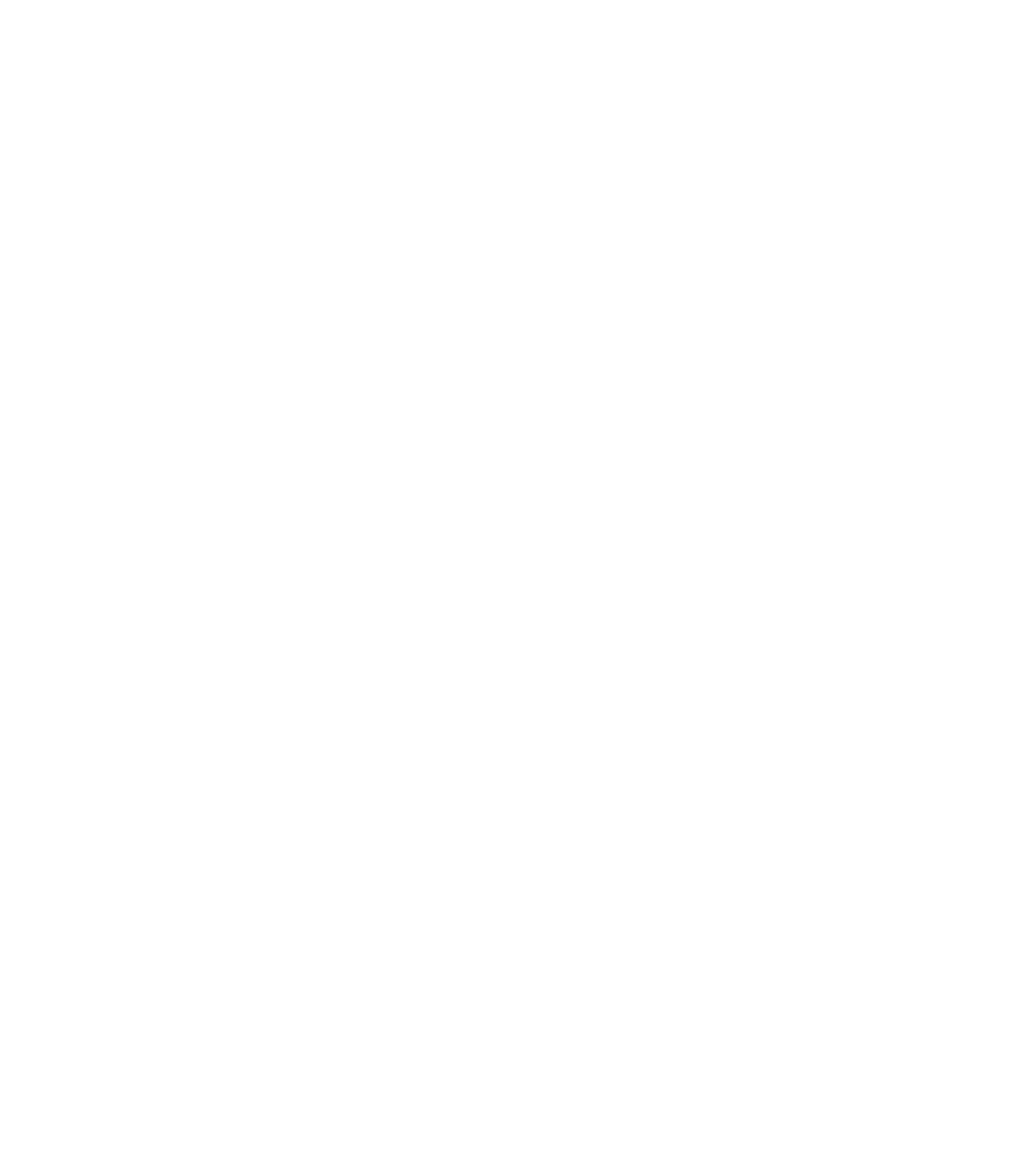
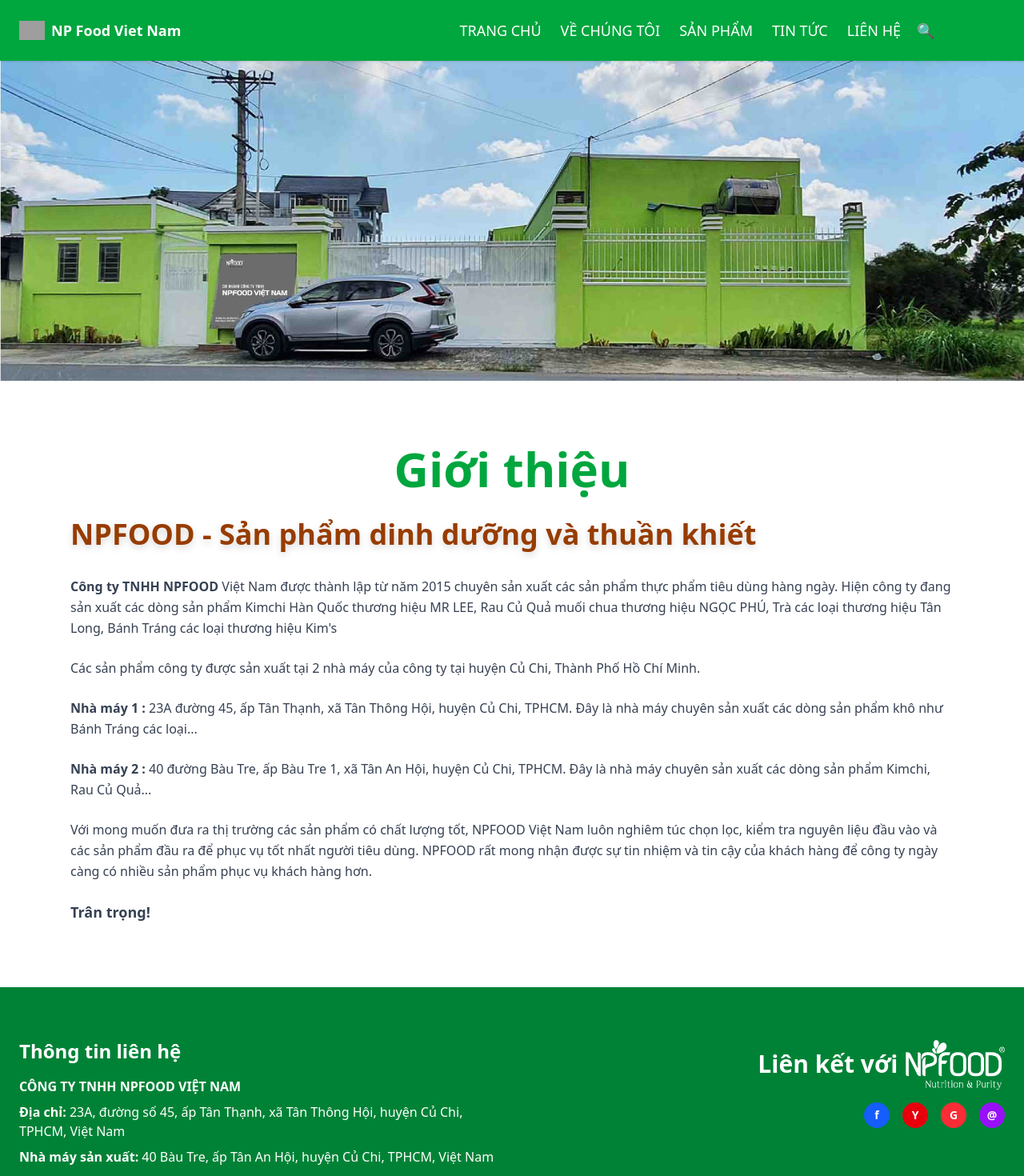
Before and after one commit to DuyThanhDev/Halu_DH, a React (Vite) app in the folder halu/: page /about in a window 1280 px wide. Before the commit this address had no page. Shown: the top 1470 px of the page at 80% size. Before the commit the page ends 800 px from the top, so only its background shows below. Built offline with nearby package versions, Linux system fonts and the light colour scheme; grey boxes are pictures that could not be loaded.

Commit message:
push about

```diff
--- a/halu/src/App.tsx
+++ b/halu/src/App.tsx
@@ -1,5 +1,7 @@
 import { Route, BrowserRouter as Router, Routes } from "react-router-dom";
-import Home from "./page/home/home";
+
+import Home from "./page/home/Home";
+import About from "./page/about/About";
 
 function App() {
   return (
@@ -7,6 +9,8 @@
       <div className="App">
         <Routes>
           <Route path="/" element={<Home />} />
+          <Route path="/about" element={<About />} />
+
         </Routes>
       </div>
     </Router>
--- a/halu/src/components/Header.tsx
+++ b/halu/src/components/Header.tsx
@@ -23,19 +23,19 @@
         </a>
       </div>
       <nav className="hidden md:flex items-center gap-0 text-lg font-medium mr-20">
-        <a href="#" className="text-white hover:text-green-200 px-2">
+        <a href="#" className="text-white hover:text-green-200 px-3">
           TRANG CHỦ
         </a>
-        <a href="#" className="text-white hover:text-green-200 px-2">
+        <a href="#" className="text-white hover:text-green-200 px-3">
           VỀ CHÚNG TÔI
         </a>
-        <a href="#" className="text-white hover:text-green-200 px-2">
+        <a href="#" className="text-white hover:text-green-200 px-3">
           SẢN PHẨM
         </a>
-        <a href="#" className="text-white hover:text-green-200 px-2">
+        <a href="#" className="text-white hover:text-green-200 px-3">
           TIN TỨC
         </a>
-        <a href="#" className="text-white hover:text-green-200 px-2">
+        <a href="#" className="text-white hover:text-green-200 px-3">
           LIÊN HỆ
         </a>
         <div className="flex items-center gap-4">
--- a/halu/src/page/about/About.tsx
+++ b/halu/src/page/about/About.tsx
@@ -0,0 +1,80 @@
+import type React from "react";
+import Footer from "../../components/Footer";
+import Header from "../../components/Header";
+
+const About: React.FC = () => {
+  return (
+    <div className="flex flex-col min-h-screen">
+      {/* Header */}
+      <Header />
+
+      {/* Hero Section with Background Image */}
+      <section className="relative w-full h-[400px] overflow-hidden">
+        <img
+          src="/src/assets/cong-cong-ty2.jpg"
+          alt="NPFOOD Company"
+          className="absolute inset-0 w-full h-full object-cover z-0"
+        />
+      </section>
+
+      {/* Content Section */}
+      <section className="py-12 md:py-20 bg-white">
+        <div className="container mx-auto px-4 md:px-6 max-w-6xl">
+          <div className="space-y-8">
+            <h1 className="text-4xl md:text-6xl font-bold text-center text-green-600">
+              Giới thiệu
+            </h1>
+            <h4 className="text-3xl md:text-4xl font-bold text-amber-800 mb-8 drop-shadow-lg">
+              NPFOOD - Sản phẩm dinh dưỡng và thuần khiết
+            </h4>
+
+            <div className="space-y-6 text-gray-700 leading-relaxed">
+              <p>
+                <span className="font-semibold">Công ty TNHH NPFOOD</span> Việt
+                Nam được thành lập từ năm 2015 chuyên sản xuất các sản phẩm thực
+                phẩm tiêu dùng hàng ngày. Hiện công ty đang sản xuất các dòng
+                sản phẩm Kimchi Hàn Quốc thương hiệu MR LEE, Rau Củ Quả muối
+                chua thương hiệu NGỌC PHÚ, Trà các loại thương hiệu Tân Long,
+                Bánh Tráng các loại thương hiệu Kim's
+              </p>
+
+              <p>
+                Các sản phẩm công ty được sản xuất tại 2 nhà máy của công ty tại
+                huyện Củ Chi, Thành Phố Hồ Chí Minh.
+              </p>
+
+              <p>
+                <span className="font-semibold">Nhà máy 1 :</span> 23A đường 45,
+                ấp Tân Thạnh, xã Tân Thông Hội, huyện Củ Chi, TPHCM. Đây là nhà
+                máy chuyên sản xuất các dòng sản phẩm khô như Bánh Tráng các
+                loại...
+              </p>
+
+              <p>
+                <span className="font-semibold">Nhà máy 2 :</span> 40 đường Bàu
+                Tre, ấp Bàu Tre 1, xã Tân An Hội, huyện Củ Chi, TPHCM. Đây là
+                nhà máy chuyên sản xuất các dòng sản phẩm Kimchi, Rau Củ Quả...
+              </p>
+
+              <p>
+                Với mong muốn đưa ra thị trường các sản phẩm có chất lượng tốt,
+                NPFOOD Việt Nam luôn nghiêm túc chọn lọc, kiểm tra nguyên liệu
+                đầu vào và các sản phẩm đầu ra để phục vụ tốt nhất người tiêu
+                dùng. NPFOOD rất mong nhận được sự tin nhiệm và tin cậy của
+                khách hàng để công ty ngày càng có nhiều sản phẩm phục vụ khách
+                hàng hơn.
+              </p>
+
+              <p className="font-semibold text-lg">Trân trọng!</p>
+            </div>
+          </div>
+        </div>
+      </section>
+
+      {/* Footer */}
+      <Footer />
+    </div>
+  );
+};
+
+export default About;
```
